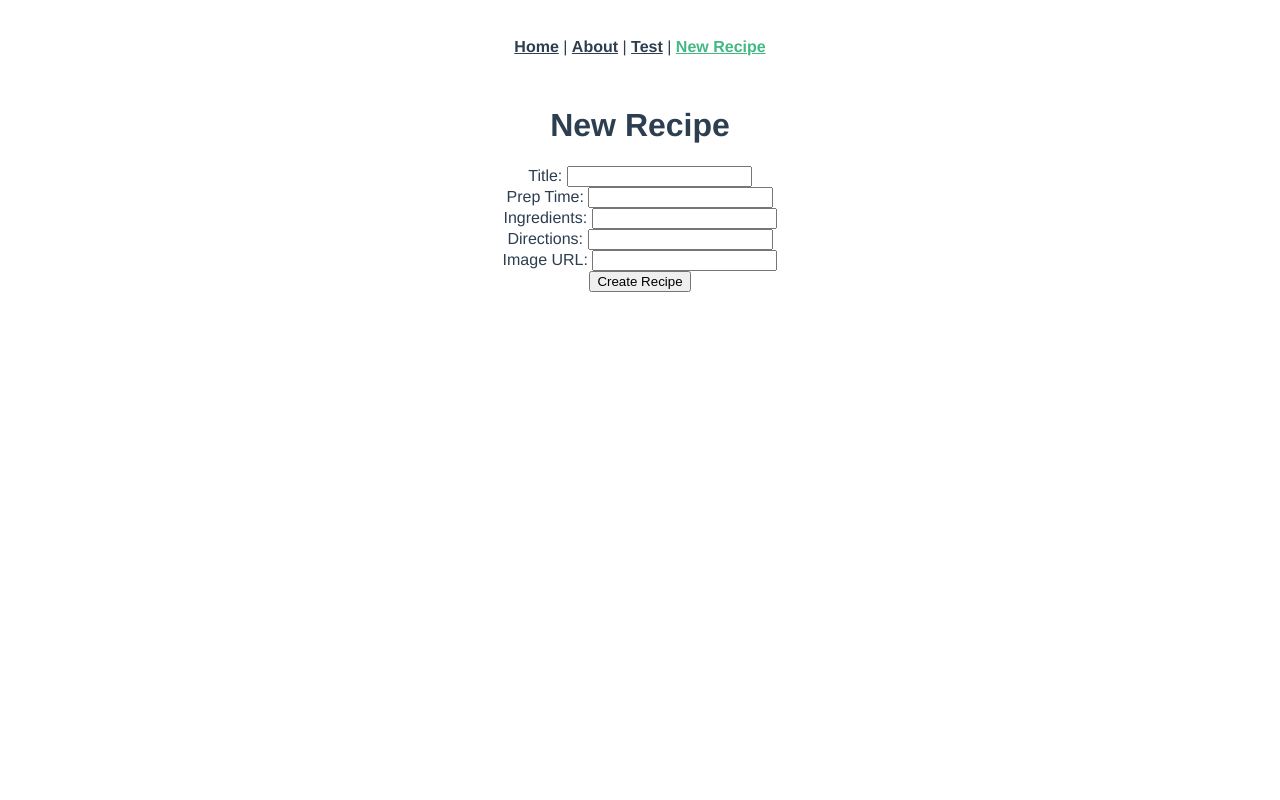
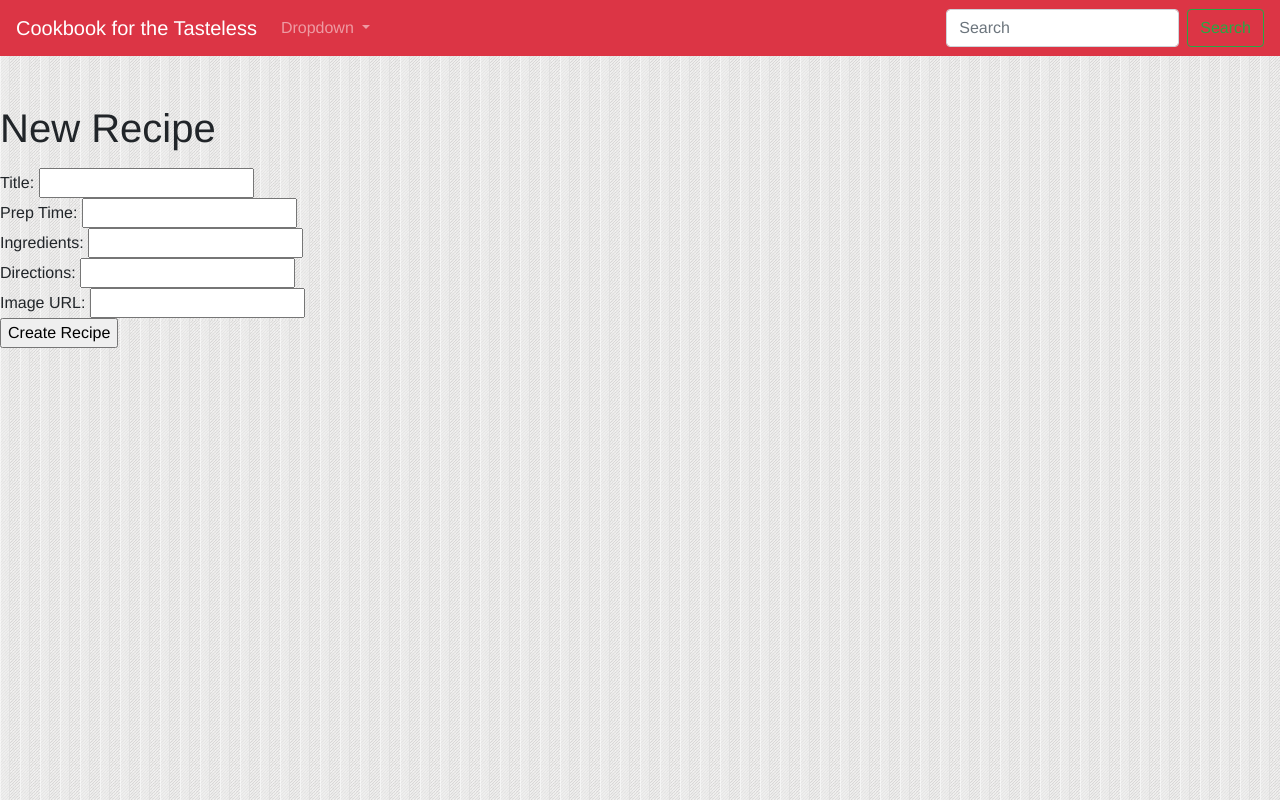
Before and after one commit to bash-of-the-wild/cookbook_vue_app, a Vue app: page /recipes/new in a window 1280 px wide. Built offline with nearby package versions, Linux system fonts and the light colour scheme.

Commit message:
clean up

```diff
--- a/public/index.html
+++ b/public/index.html
@@ -6,7 +6,9 @@
     <meta name="viewport" content="width=device-width,initial-scale=1.0">
     <link rel="icon" href="<%= BASE_URL %>favicon.ico">
     <title>cookbook_vue_app</title>
-    <!-- <link rel="stylesheet" href="https://stackpath.bootstrapcdn.com/bootstrap/4.3.1/css/bootstrap.min.css" integrity="sha384-ggOyR0iXCbMQv3Xipma34MD+dH/1fQ784/j6cY/iJTQUOhcWr7x9JvoRxT2MZw1T" crossorigin="anonymous"> -->
+    <link rel="stylesheet" href="https://stackpath.bootstrapcdn.com/bootstrap/4.3.1/css/bootstrap.min.css" integrity="sha384-ggOyR0iXCbMQv3Xipma34MD+dH/1fQ784/j6cY/iJTQUOhcWr7x9JvoRxT2MZw1T" crossorigin="anonymous">
+
+    <link rel="stylesheet" href="/main.css">
   </head>
   <body>
     <noscript>
@@ -15,8 +17,8 @@
     <div id="app"></div>
     <!-- built files will be auto injected -->
 
-    <!-- <script src="https://code.jquery.com/jquery-3.3.1.slim.min.js" integrity="sha384-q8i/X+965DzO0rT7abK41JStQIAqVgRVzpbzo5smXKp4YfRvH+8abtTE1Pi6jizo" crossorigin="anonymous"></script>
+    <script src="https://code.jquery.com/jquery-3.3.1.slim.min.js" integrity="sha384-q8i/X+965DzO0rT7abK41JStQIAqVgRVzpbzo5smXKp4YfRvH+8abtTE1Pi6jizo" crossorigin="anonymous"></script>
     <script src="https://cdnjs.cloudflare.com/ajax/libs/popper.js/1.14.7/umd/popper.min.js" integrity="sha384-UO2eT0CpHqdSJQ6hJty5KVphtPhzWj9WO1clHTMGa3JDZwrnQq4sF86dIHNDz0W1" crossorigin="anonymous"></script>
-    <script src="https://stackpath.bootstrapcdn.com/bootstrap/4.3.1/js/bootstrap.min.js" integrity="sha384-JjSmVgyd0p3pXB1rRibZUAYoIIy6OrQ6VrjIEaFf/nJGzIxFDsf4x0xIM+B07jRM" crossorigin="anonymous"></script> -->
+    <script src="https://stackpath.bootstrapcdn.com/bootstrap/4.3.1/js/bootstrap.min.js" integrity="sha384-JjSmVgyd0p3pXB1rRibZUAYoIIy6OrQ6VrjIEaFf/nJGzIxFDsf4x0xIM+B07jRM" crossorigin="anonymous"></script>
   </body>
 </html>
--- /dev/null
+++ b/public/main.css
@@ -0,0 +1,4 @@
+body {
+  background-image: url('subtle_stripes.png');
+  font-family: "Franklin Gothic Medium","Franklin Gothic","ITC Franklin Gothic",Arial,sans-serif;
+}
--- a/src/App.vue
+++ b/src/App.vue
@@ -1,34 +1,33 @@
 <template>
   <div id="app">
-    <div id="nav">
-      <router-link to="/">Home</router-link> |
-      <router-link to="/about">About</router-link> |
-      <router-link to="/test">Test</router-link> |
-      <router-link to="/recipes/new">New Recipe</router-link>
-    </div>
+    <nav class="navbar navbar-expand-lg navbar-dark bg-danger mb-5">
+      <router-link class="navbar-brand" to="/">Cookbook for the Tasteless</router-link>
+      <button class="navbar-toggler" type="button" data-toggle="collapse" data-target="#navbarSupportedContent" aria-controls="navbarSupportedContent" aria-expanded="false" aria-label="Toggle navigation">
+        <span class="navbar-toggler-icon"></span>
+      </button>
+
+      <div class="collapse navbar-collapse" id="navbarSupportedContent">
+        <ul class="navbar-nav mr-auto">
+          <li class="nav-item dropdown">
+            <a class="nav-link dropdown-toggle" href="#" id="navbarDropdown" role="button" data-toggle="dropdown" aria-haspopup="true" aria-expanded="false">
+              Dropdown
+            </a>
+            <div class="dropdown-menu" aria-labelledby="navbarDropdown">
+              <router-link class="dropdown-item" to="/recipes/new">New Recipe</router-link>
+            </div>
+          </li>
+        </ul>
+        <form class="form-inline my-2 my-lg-0">
+          <input class="form-control mr-sm-2" type="search" placeholder="Search" aria-label="Search">
+          <button class="btn btn-outline-success my-2 my-sm-0" type="submit">Search</button>
+        </form>
+      </div>
+    </nav>
 
     <router-view/>
   </div>
 </template>
 
 <style>
-#app {
-  font-family: 'Avenir', Helvetica, Arial, sans-serif;
-  -webkit-font-smoothing: antialiased;
-  -moz-osx-font-smoothing: grayscale;
-  text-align: center;
-  color: #2c3e50;
-}
-#nav {
-  padding: 30px;
-}
 
-#nav a {
-  font-weight: bold;
-  color: #2c3e50;
-}
-
-#nav a.router-link-exact-active {
-  color: #42b983;
-}
 </style>
--- a/src/views/About.vue
+++ /dev/null
@@ -1,5 +0,0 @@
-<template>
-  <div class="about">
-    <h1>This is an about page</h1>
-  </div>
-</template>
--- /dev/null
+++ b/src/views/RecipesIndex.vue
@@ -0,0 +1,34 @@
+<template>
+  <div class="recipes-index">
+    <h1>All Recipes</h1>
+
+    <div v-for="recipe in recipes">
+      <img class="index-recipes-img" v-bind:src="recipe.image_url" v-bind:alt="recipe.title">
+      <h2><router-link v-bind:to="'/recipes/' + recipe.id">{{ recipe.title }}</router-link></h2>
+    </div>
+  </div>
+</template>
+
+<style>
+img.index-recipes-img {
+  width: 250px;
+}
+</style>
+
+<script>
+var axios = require('axios');
+
+export default {
+  data: function() {
+    return {
+      recipes: []
+    };
+  },
+  created: function() {
+    axios.get("/api/recipes").then(response => {
+      this.recipes = response.data;
+    });
+  },
+  methods: {}
+};
+</script>
--- a/src/views/RecipesShow.vue
+++ b/src/views/RecipesShow.vue
@@ -1,5 +1,8 @@
 <template>
   <div class="recipes-show">
+    <div class="container">
+      <div class="row">
+        <div class="col-sm-6">
           <h2>{{ recipe.title }}</h2>
 
           <h3>Prep Time: {{ recipe.formatted.prep_time }}</h3>
@@ -13,15 +16,29 @@
             <li v-for="direction in recipe.formatted.directions">{{ direction }}</li>
           </ol>
 
-    <router-link v-bind:to=" '/recipes/' + recipe.id + '/edit' ">Edit</router-link>
-    <button v-on:click="destroyRecipe()">Delete</button>
+          <router-link class="btn btn-warning m-1" v-bind:to=" '/recipes/' + recipe.id + '/edit' ">Edit</router-link>
+          <button class="btn btn-my-color m-1" v-on:click="destroyRecipe()">Delete</button>
+        </div>
+        <div class="col-sm-6">
+          <img v-bind:src="recipe.image_url" class="img-fluid show-recipe-img">
+        </div>
+      </div> <!-- end of .row -->
+    </div> <!-- end of .container -->
 
-    <img v-bind:src="recipe.image_url">
+
+
 
   </div>
 </template>
 
 <style>
+img.show-recipe-img {
+  width: 100%;
+}
+
+.btn-my-color {
+  background-color: deeppink;
+}
 </style>
 
 <script>
--- a/src/views/Test.vue
+++ /dev/null
@@ -1,21 +0,0 @@
-<template>
-  <div class="test">
-    <h1>this is a test page</h1>
-    <h1>{{ message }}</h1>
-  </div>
-</template>
-
-<style>
-</style>
-
-<script>
-export default {
-  data: function() {
-    return {
-      message: "Welcome to Vue.js!"
-    };
-  },
-  created: function() {},
-  methods: {}
-};
-</script>
```
Also changed, not shown: src/router.js (+5 -6 lines), public/subtle_stripes.png (added). Lines whose indentation alone changed are shown as unchanged.
